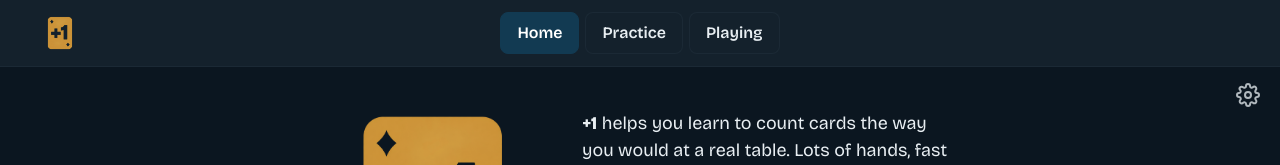
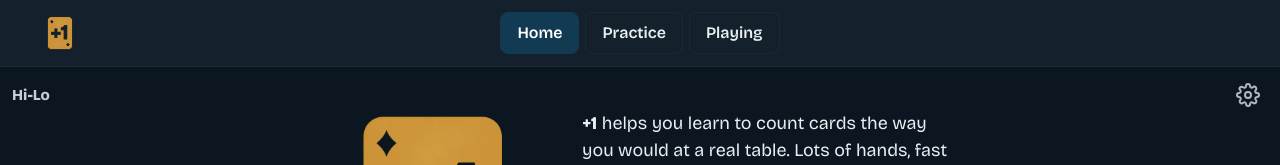
Before and after one commit to DaniilAndreyev/plus-one, a React (Vite) app: page / in a window 1280 px wide. Shown: the top 165 px of the page. Built offline with nearby package versions, Linux system fonts and the light colour scheme.

Commit message:
Show the active strategy name in the top-left, mirroring the gear

```diff
--- a/src/App.tsx
+++ b/src/App.tsx
@@ -1,4 +1,5 @@
 import SettingsButton from './components/SettingsButton'
+import StrategyBadge from './components/StrategyBadge'
 import { useHashRoute } from './hooks/useHashRoute'
 import Home from './pages/Home'
 import Playing from './pages/Playing'
@@ -29,6 +30,7 @@ export default function App() {
         <span />
       </header>
       <div className="gearbar">
+        <StrategyBadge />
         <SettingsButton />
       </div>
       <main>
--- /dev/null
+++ b/src/components/StrategyBadge.tsx
@@ -0,0 +1,8 @@
+import { getSystem } from '../engine/systems'
+import { useSettings } from '../settings/context'
+
+/** Shows the active counting system's name in the table corner, mirroring the gear. */
+export default function StrategyBadge() {
+  const { systemId } = useSettings()
+  return <div className="strategy-badge">{getSystem(systemId).name}</div>
+}
--- a/src/index.css
+++ b/src/index.css
@@ -56,6 +56,7 @@ p.muted{font-size:.95rem}
 .tag{font-size:.9rem;opacity:.8;min-height:1.3em}
 .head{position:absolute;transform:translate(-50%,-50%);width:clamp(38px,5.5vw,60px);aspect-ratio:1;border-radius:50%;background:radial-gradient(circle at 50% 35%,rgba(255,255,255,.22),rgba(255,255,255,.07));border:2px solid rgba(255,255,255,.4);box-shadow:0 2px 8px rgba(0,0,0,.35)}
 .gearbar{position:relative;z-index:5}
+.strategy-badge{position:absolute;top:8px;left:12px;display:flex;align-items:center;height:40px;color:var(--ink);font-weight:700;font-size:.95rem;opacity:.85;white-space:nowrap}
 .gear{position:absolute;top:8px;right:12px;width:40px;height:40px;display:grid;place-items:center;border:0;background:transparent;color:var(--ink);cursor:pointer;opacity:.75;transition:opacity .15s,transform .2s}
 .gear:hover{opacity:1;transform:rotate(45deg)}
 .chip{position:absolute;top:12px;left:14px;background:rgba(0,0,0,.35);padding:4px 10px;border-radius:99px;font-weight:600;font-size:.9rem}
```
